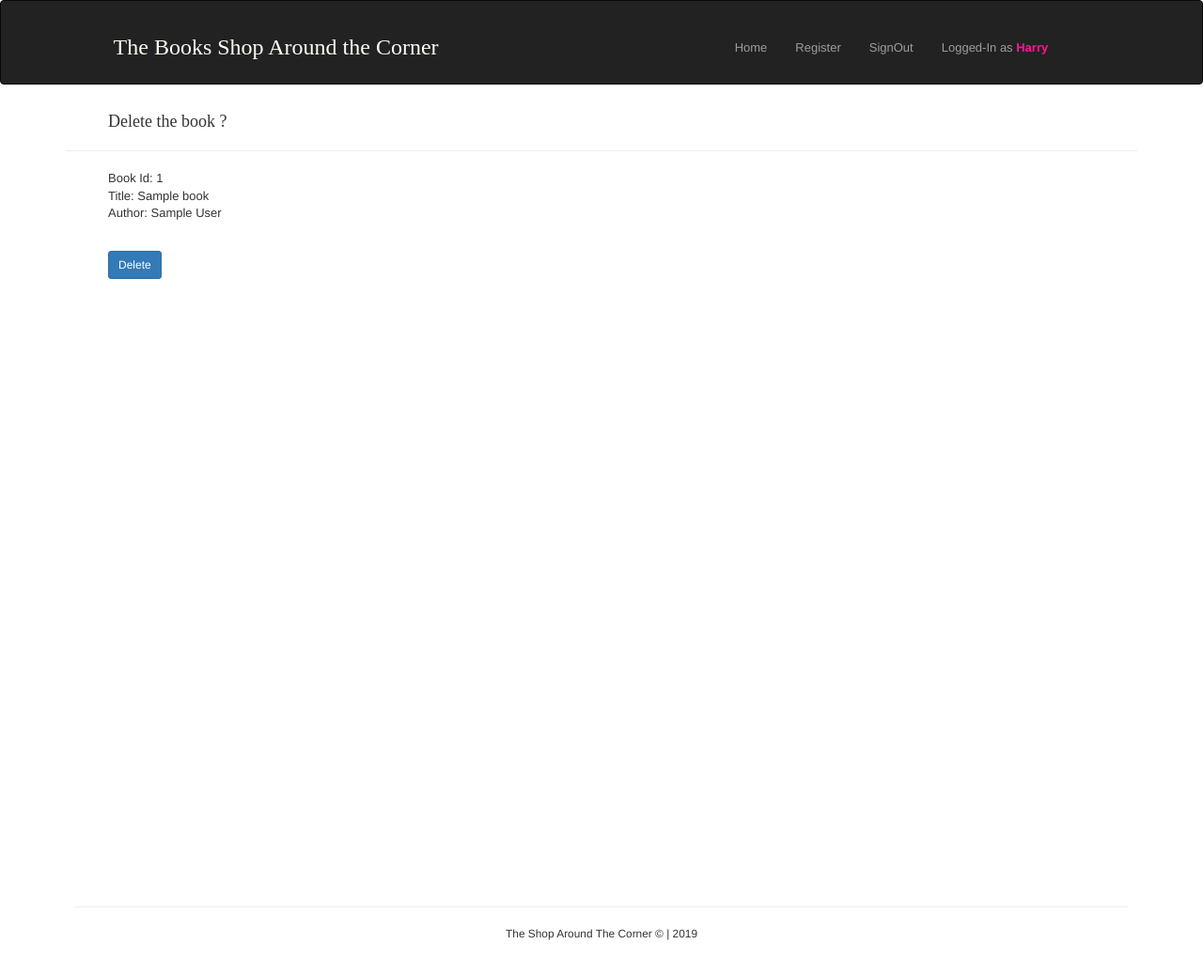
After one commit to anatulea/book-catalog-flask-adv, a Flask app: page /book/delete/1 in a window 1280 px wide. The commit adds this page. Shown: the whole page at 94% size. Run offline with Flask 2, Linux system fonts and the light colour scheme; a user stored in the database is signed in; tables that the repository leaves empty hold one stand-in row (values such as "Sample post"); some libraries are stand-ins or nearby versions; some web fonts are replaced.

Commit message:
delete database records

```diff
--- a/app/catalog/routes.py
+++ b/app/catalog/routes.py
@@ -2,6 +2,7 @@ from app.catalog import main
 from app import db
 from app.catalog.models import Book, Publication
 from flask import render_template, flash, request, redirect, url_for
+from flask_login import login_required
 
 
 @main.route('/')
@@ -17,3 +18,15 @@ def display_publisher(publisher_id):
     return render_template('publisher.html',
                            publisher=publisher,
                            publisher_books=publisher_books)
+
+
+@main.route('/book/delete/<book_id>', methods=['GET', 'POST'])
+@login_required
+def delete_book(book_id):
+    book = Book.query.get(book_id)
+    if request.method == 'POST':
+        db.session.delete(book)
+        db.session.commit()
+        flash('Book delete successfully')
+        return redirect(url_for('main.display_books'))
+    return render_template('delete_book.html', book=book, book_id=book.id)
--- /dev/null
+++ b/app/catalog/templates/delete_book.html
@@ -0,0 +1,17 @@
+{% extends 'layout.html' %}
+
+{% block content %}
+    <div class="container">
+        <h4 style="margin-left: 45px"> Delete the book ? </h4>
+        <hr>
+            <p style="margin-left: 45px">
+                Book Id: {{ book.id }}<br>
+                Title: {{ book.title }}<br>
+                Author: {{ book.author }}
+            </p>
+        <br>
+        <form action="{{ url_for('main.delete_book', book_id=book.id) }}" method="POST" style="margin-left: 45px">
+            <button type="submit" class="btn btn-sm btn-primary"> Delete </button>
+        </form>
+    </div>
+{% endblock %}
--- a/app/catalog/templates/home.html
+++ b/app/catalog/templates/home.html
@@ -13,6 +13,7 @@
                         <p>Rating: {{ book.avg_rating }}</p>
                         <p>Pages: {{ book.num_pages }}</p>
                         <p><a href="{{ url_for('main.display_publisher',publisher_id=book.pub_id) }}">Publisher Id: {{ book.pub_id }}</a></p>
+                        <span class="label label-info"><a href="{{ url_for('main.delete_book', book_id=book.id) }}" style="color: floralwhite"> delete </a></span>
                         <br><br>
                     </div>
                 {% endfor %}
```
